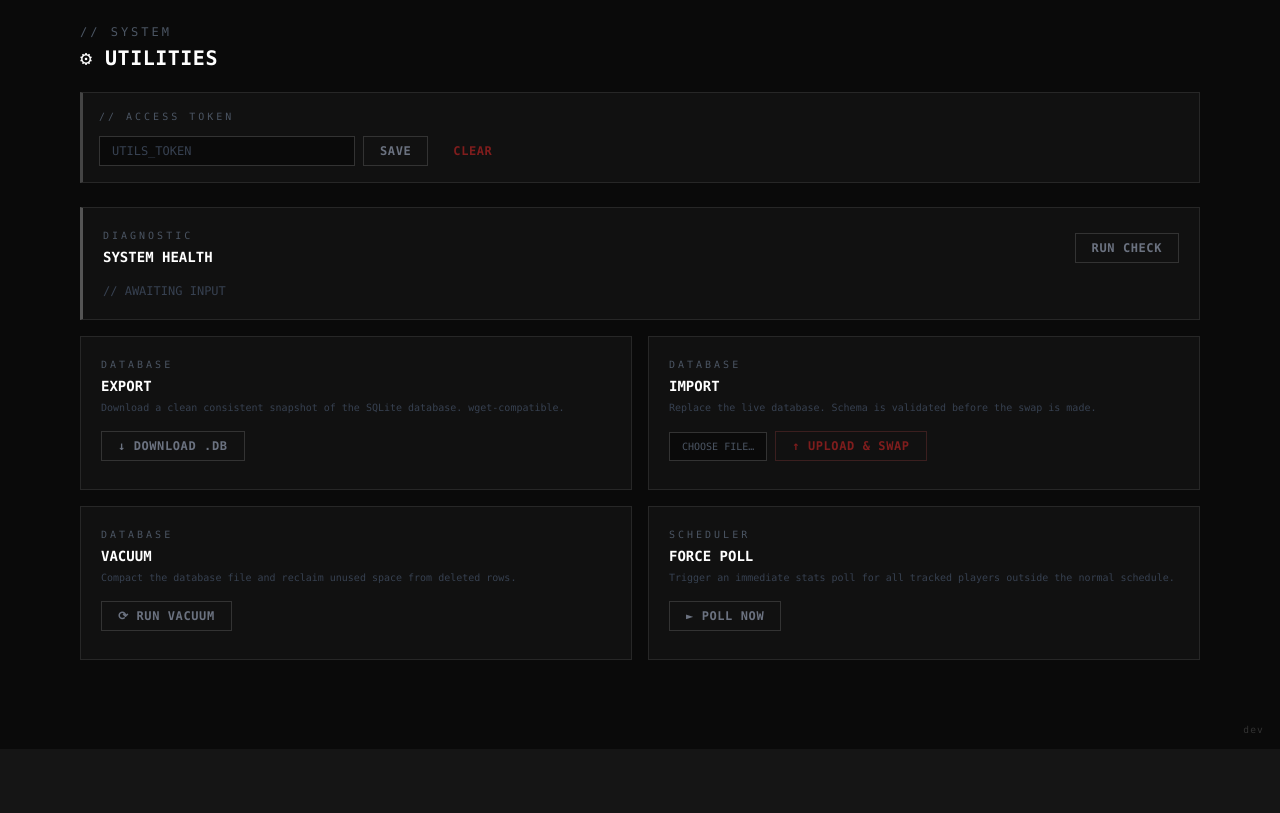
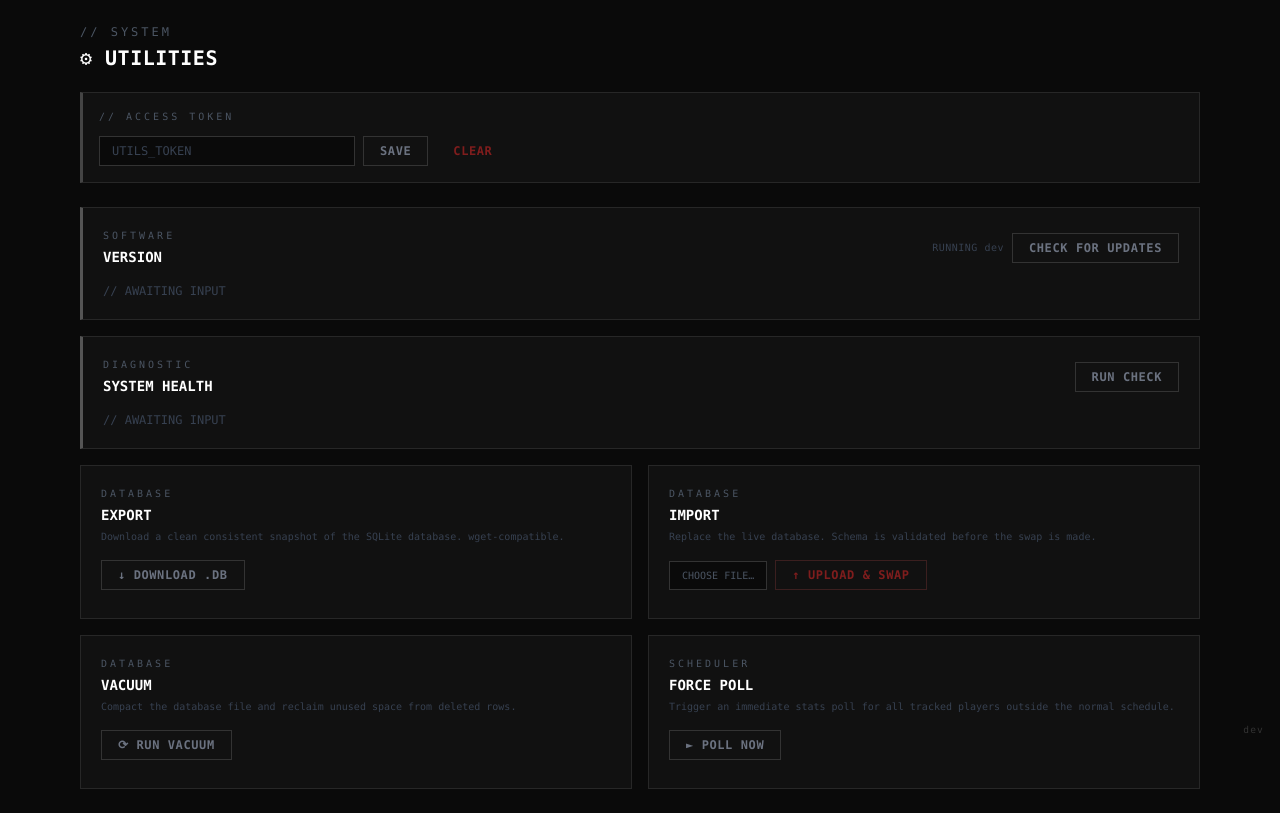
Before and after one commit to bennerrrr/ow-stats, a FastAPI app: page /utils in a window 1280 px wide. Shown: the part 51-864 px from the top of the page. Before the commit the page ends 784 px from the top, so only its background shows below. Run offline with FastAPI, Linux system fonts and the light colour scheme; some libraries are stand-ins or nearby versions.

Commit message:
feat: add update checker to utils page
Adds GET /utils/version endpoint that queries the GitHub Releases API and
compares the latest tag against the running APP_VERSION (1-hour cache).
Utils page gains a VERSION card with a CHECK FOR UPDATES button and a
copy-to-clipboard update command when a newer image is available.

Co-Authored-By: Claude Sonnet 4.6 <noreply@anthropic.com>

```diff
--- a/routers/utils.py
+++ b/routers/utils.py
@@ -2,9 +2,12 @@ import aiosqlite
 import asyncio
 import io
 import os
+import re
 import sqlite3
 import time
 from pathlib import Path
+
+import httpx
 
 from fastapi import APIRouter, Depends, Header, HTTPException, Query, Request, UploadFile
 from fastapi.responses import JSONResponse, StreamingResponse
@@ -21,6 +24,9 @@ router = APIRouter(prefix="/utils", tags=["utils"])
 _UTILS_TOKEN = os.getenv("UTILS_TOKEN", "")
 _DB_PATH = Path(DATABASE_URL.split("///")[-1])
 _start_time = time.time()
+
+_version_cache: dict = {"data": None, "fetched_at": 0.0}
+_VERSION_TTL = 3600
 
 
 @router.get("", include_in_schema=False)
@@ -39,6 +45,35 @@ def _require_token(
         provided = authorization.removeprefix("Bearer ")
     if provided != _UTILS_TOKEN:
         raise HTTPException(403, detail="Invalid token")
+
+
+@router.get("/version")
+async def check_version(_: None = Depends(_require_token)) -> JSONResponse:
+    now = time.time()
+    if _version_cache["data"] and now - _version_cache["fetched_at"] < _VERSION_TTL:
+        return JSONResponse({**_version_cache["data"], "cached": True})
+
+    current = os.getenv("APP_VERSION", "dev").strip()
+    try:
+        async with httpx.AsyncClient(timeout=8) as client:
+            r = await client.get(
+                "https://api.github.com/repos/bennerrrr/ow-stats/releases/latest",
+                headers={"Accept": "application/vnd.github+json"},
+            )
+            r.raise_for_status()
+            latest = r.json()["tag_name"]
+    except Exception as exc:
+        return JSONResponse({"error": str(exc)}, status_code=502)
+
+    def _sv(tag: str) -> tuple:
+        m = re.match(r"v?(\d+)\.(\d+)\.(\d+)", tag)
+        return tuple(int(x) for x in m.groups()) if m else (0, 0, 0)
+
+    outdated = _sv(latest) > _sv(current)
+    data = {"current": current, "latest": latest, "outdated": outdated}
+    _version_cache["data"] = data
+    _version_cache["fetched_at"] = now
+    return JSONResponse({**data, "cached": False})
 
 
 @router.get("/health")
--- a/templates/utils.html
+++ b/templates/utils.html
@@ -35,6 +35,38 @@
 
 <!-- Utilities grid -->
 <div class="grid grid-cols-1 md:grid-cols-2 gap-4">
+
+  <!-- Version check — full width -->
+  <div class="md:col-span-2" style="background:#111111;border:1px solid #272727;border-left:3px solid #555;">
+    <div class="p-5">
+      <div class="flex items-center justify-between mb-4">
+        <div>
+          <div class="text-[10px] text-gray-600 tracking-[0.3em] uppercase mb-1">SOFTWARE</div>
+          <h2 class="text-sm font-bold text-white">VERSION</h2>
+        </div>
+        <div class="flex items-center gap-2">
+          <span class="text-[10px] text-gray-700 tracking-wider">RUNNING {{ app_version }}</span>
+          <button onclick="checkVersion()" id="version-btn"
+            style="border:1px solid #333;"
+            class="px-4 py-1.5 text-xs font-bold uppercase tracking-wider text-gray-500 hover:text-gray-200 hover:border-[#555] transition-colors">
+            CHECK FOR UPDATES
+          </button>
+        </div>
+      </div>
+      <div id="version-result" class="text-xs text-gray-700">// AWAITING INPUT</div>
+      <div id="version-update-cmd" class="hidden mt-3">
+        <div class="text-[10px] text-gray-600 tracking-[0.2em] uppercase mb-1">UPDATE COMMAND</div>
+        <div class="flex items-center gap-2">
+          <code id="update-cmd-text" style="background:#0a0a0a;border:1px solid #333;" class="px-3 py-1.5 text-[11px] text-gray-400 flex-1">docker compose pull &amp;&amp; docker compose up -d</code>
+          <button onclick="copyUpdateCmd()" id="copy-btn"
+            style="border:1px solid #333;"
+            class="px-3 py-1.5 text-[10px] font-bold uppercase tracking-wider text-gray-500 hover:text-gray-200 hover:border-[#555] transition-colors whitespace-nowrap">
+            COPY
+          </button>
+        </div>
+      </div>
+    </div>
+  </div>
 
   <!-- Health check — full width -->
   <div class="md:col-span-2" style="background:#111111;border:1px solid #272727;border-left:3px solid #555;">
@@ -289,6 +321,44 @@
     }
   }
 
+  async function checkVersion() {
+    const btn = document.getElementById('version-btn');
+    const res_el = document.getElementById('version-result');
+    const cmd_el = document.getElementById('version-update-cmd');
+    btn.textContent = 'CHECKING…';
+    btn.disabled = true;
+    res_el.innerHTML = dim('// QUERYING GITHUB…');
+    cmd_el.classList.add('hidden');
+    try {
+      const res = await apiCall('/utils/version');
+      if (await handleApiError(res, 'version-result')) { btn.textContent = 'CHECK FOR UPDATES'; btn.disabled = false; return; }
+      const d = await res.json();
+      if (d.error) {
+        res_el.innerHTML = err('● COULD NOT REACH GITHUB API — ' + d.error);
+      } else if (d.outdated) {
+        const cached = d.cached ? ` ${dim('// CACHED')}` : '';
+        res_el.innerHTML = err(`● UPDATE AVAILABLE — ${d.current} → ${d.latest}`) + cached;
+        cmd_el.classList.remove('hidden');
+      } else {
+        const cached = d.cached ? ` ${dim('// CACHED')}` : '';
+        res_el.innerHTML = ok(`● UP TO DATE — ${d.current}`) + cached;
+      }
+    } catch (e) {
+      res_el.innerHTML = err('● ' + e.message);
+    }
+    btn.textContent = 'CHECK FOR UPDATES';
+    btn.disabled = false;
+  }
+
+  function copyUpdateCmd() {
+    const cmd = 'docker compose pull && docker compose up -d';
+    navigator.clipboard.writeText(cmd).then(() => {
+      const btn = document.getElementById('copy-btn');
+      btn.textContent = 'COPIED';
+      setTimeout(() => { btn.textContent = 'COPY'; }, 2000);
+    });
+  }
+
   async function doPoll() {
     const el = document.getElementById('poll-result');
     el.innerHTML = dim('● POLLING ALL PLAYERS…');
```
